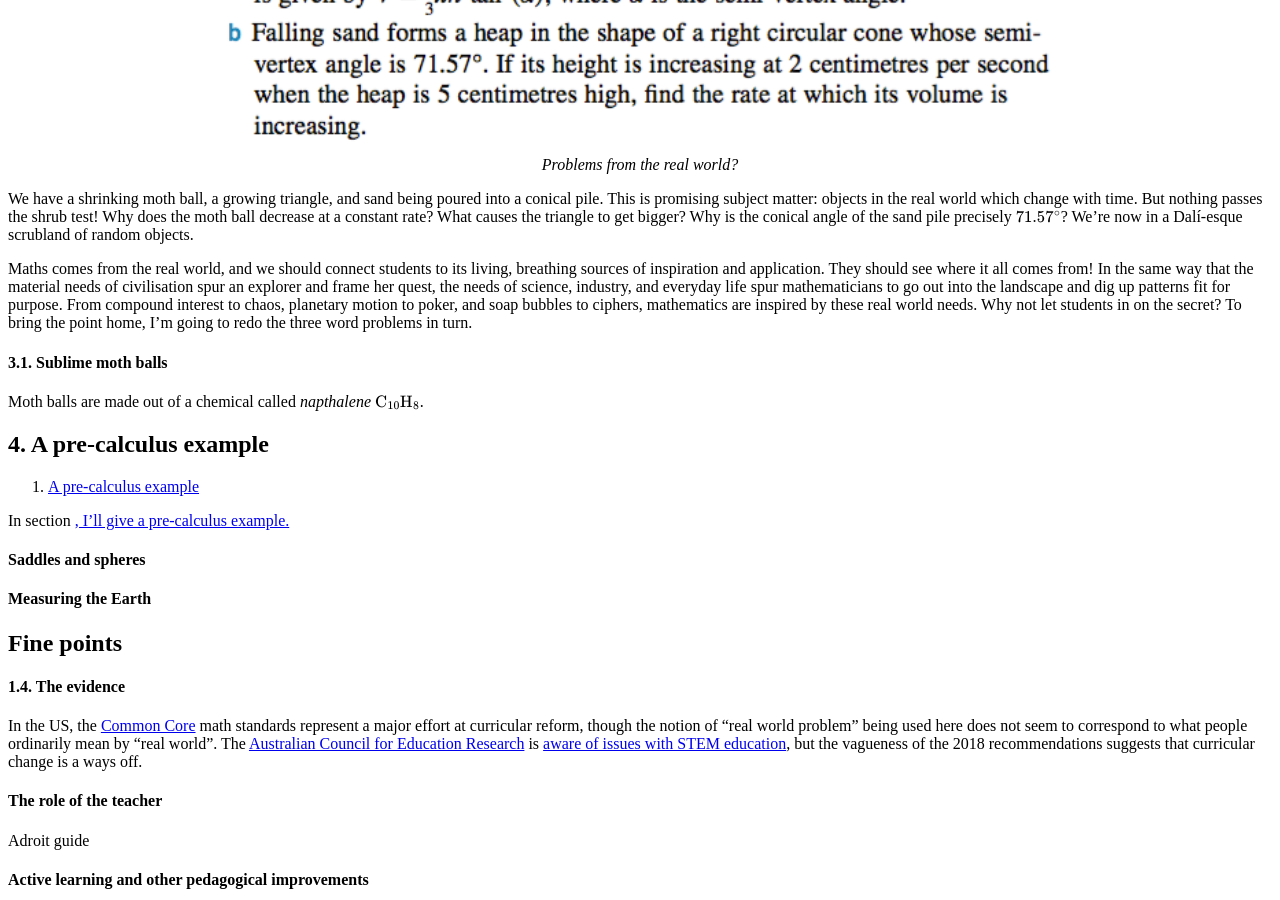
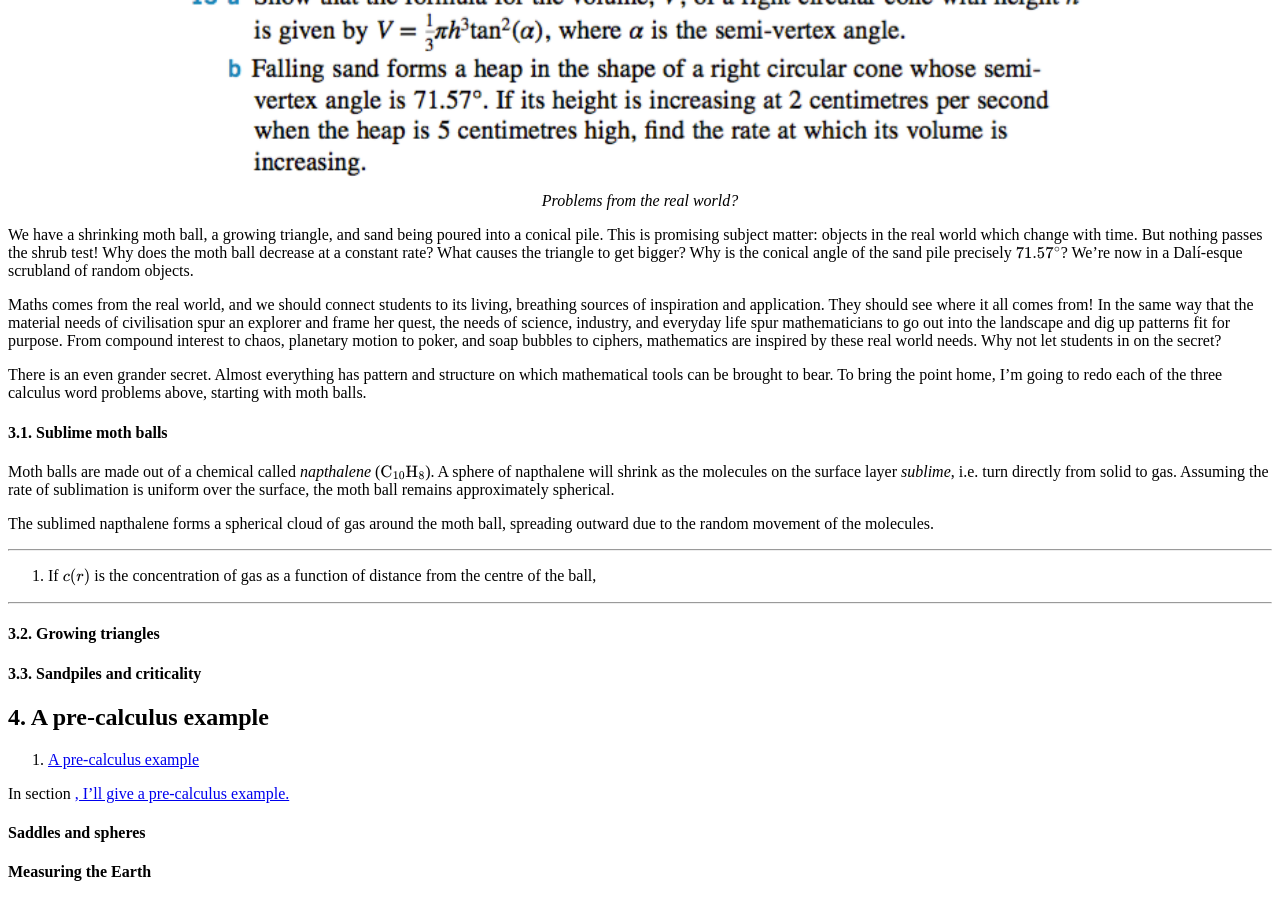
Before and after one commit to hapax/hapax.github.io, a Jekyll site: the page built from assets/teaching.md, in a window 1280 px wide and 900 px high, scrolled down 13257 px. Built offline with Jekyll 4.4.1, drawn with Linux system fonts in a browser that asks for light colours; our own code applies the rules of GitHub Pages for plain Markdown files; formulas are drawn with MathJax 3; a script that is not in the unit is left out; some of the changed text lies outside the part shown.

Commit message:
Update teaching.md

```diff
--- a/assets/teaching.md
+++ b/assets/teaching.md
@@ -28,6 +28,8 @@
    3. <a href="#sec-2-3">Slice of pi</a>
 3. <a href="#sec-3">Mining for patterns</a>
    1. <a href="#sec-3-1">Sublime moth balls</a>
+   2. <a href="#sec-3-2">Growing triangles</a>
+   3. <a href="#sec-3-3">Sandpiles and criticality</a>
 
 ## 1. Stuck in the scrubland <a id="sec-1" name="sec-1"></a>
 
@@ -730,11 +732,35 @@
 From compound interest to chaos, planetary motion to poker, and soap bubbles to
 ciphers, mathematics are inspired by these real world needs.
 Why not let students in on the secret?
-To bring the point home, I'm going to redo the three word problems in turn.
+
+There is an even grander secret.
+Almost everything has pattern and structure on which mathematical
+tools can be brought to bear.
+To bring the point home, I'm going to redo each of the three calculus
+word problems above, starting with moth balls.
 
 #### 3.1. Sublime moth balls <a id="sec-3-1" name="sec-3-1"></a>
 
-Moth balls are made out of a chemical called *napthalene* $\text{C}_{10}\text{H}_8$.
+Moth balls are made out of a chemical called *napthalene*
+($\text{C}_{10}\text{H}_8$).
+A sphere of napthalene will shrink as the molecules on the surface
+layer *sublime*, i.e. turn directly from solid to gas.
+Assuming the rate of sublimation is uniform over the surface, the moth
+ball remains approximately spherical.
+
+The sublimed napthalene forms a spherical cloud of gas around the moth
+ball, spreading outward due to the random movement of the molecules.
+
+---
+
+1. If $c(r)$ is the concentration of gas as a function of distance
+from the centre of the ball,
+
+---
+
+#### 3.2. Growing triangles <a id="sec-3-2" name="sec-3-2"></a>
+
+#### 3.3. Sandpiles and criticality <a id="sec-3-3" name="sec-3-3"></a>
 
 ## 4. A pre-calculus example <a id="sec-4" name="sec-4"></a>
 
```
